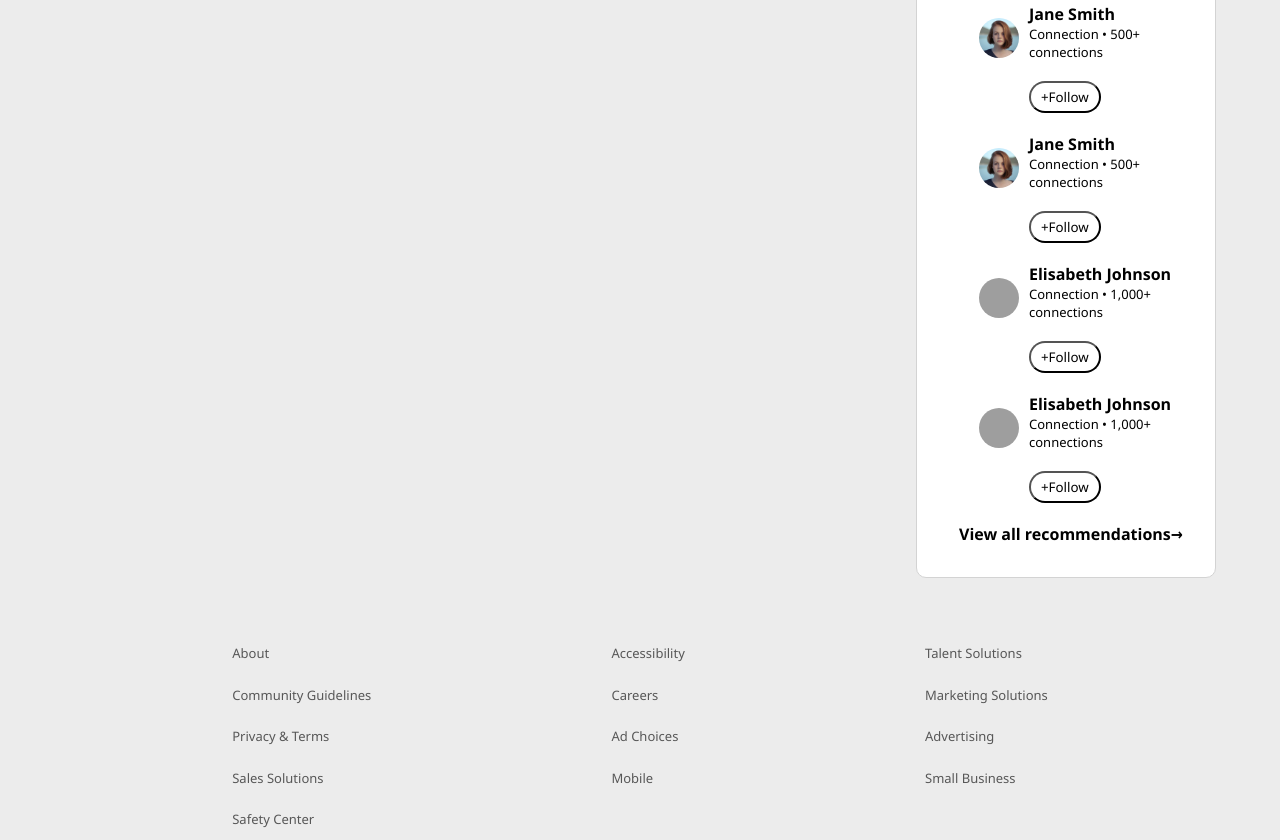
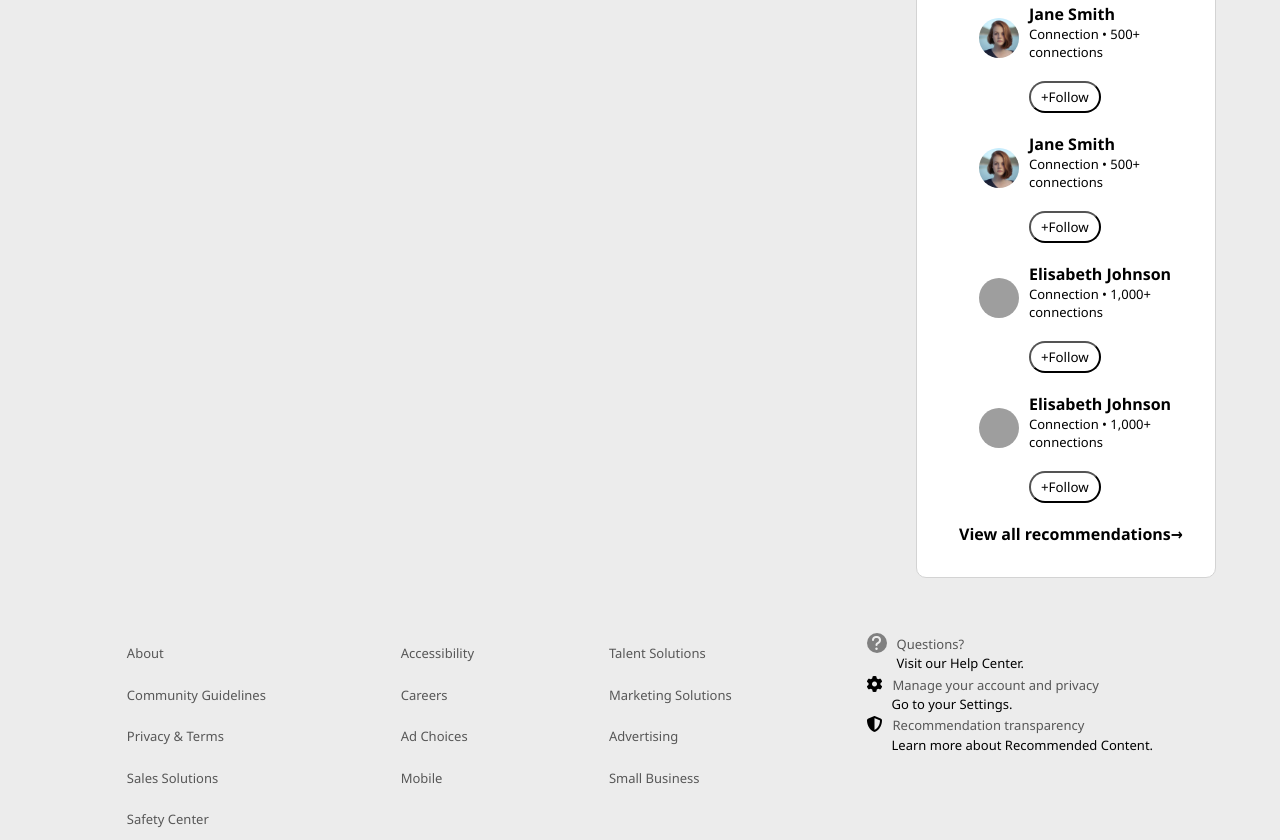
Before and after one commit to VRA9000/LinkedIn-Copy, a plain HTML site: page profile.html in a window 1280 px wide. Shown: the part 870-1710 px from the top of the page. Drawn offline with Linux system fonts and the light colour scheme; grey boxes are pictures that could not be loaded.

Commit message:
Footer edit: added new links

```diff
--- a/profile.html
+++ b/profile.html
@@ -225,6 +225,13 @@
       </ul>
 
     </div>
+    <div class="footer-links">
+      <ul class="settings">
+        <li class="question"><i class="fa-solid fa-question"></i><a href="">Questions?  </a><div>Visit our Help Center.</div></li>
+        <li class="gear"><i class="fa-solid fa-gear"></i><a href="">Manage your account and privacy</a><div>Go to your Settings.</div></li>
+        <li class="shield"><i class="fa-solid fa-shield-halved"></i><a href="">Recommendation transparency</a><div>Learn more about Recommended Content.</div></li>
+      </ul>
+    </div>
 
     </footer>
   </div>
--- a/style/style.css
+++ b/style/style.css
@@ -757,8 +757,41 @@ footer div ul li a {
 footer div ul li a:hover{
   opacity: 80%;
 }
+.settings{
+  line-height: 1.4;
+  text-align: center;
+}
+.settings .question div{
+  font-size: 13px;
+  margin-left: 60px;
+}
+.settings .question .fa-question {
+  background-color: gray;
+  border-radius: 50%;
+  padding: 2px;
+  width: 20px;
+  height: 20px;
+  text-align: center;
+  align-items: center;
+  color:rgb(236, 236, 236);
 
+}
+.settings {
+  text-align: left;
+}
+.settings .question div {
+    font-size: 13px;
+     margin-left: 30px;
+}
+.settings .gear div {
+   font-size: 13px;
+   margin-left: 25px;
+}
 
+.settings .shield div {
+     font-size: 13px;
+     margin-left: 25px;
+}
 
 
 
```
